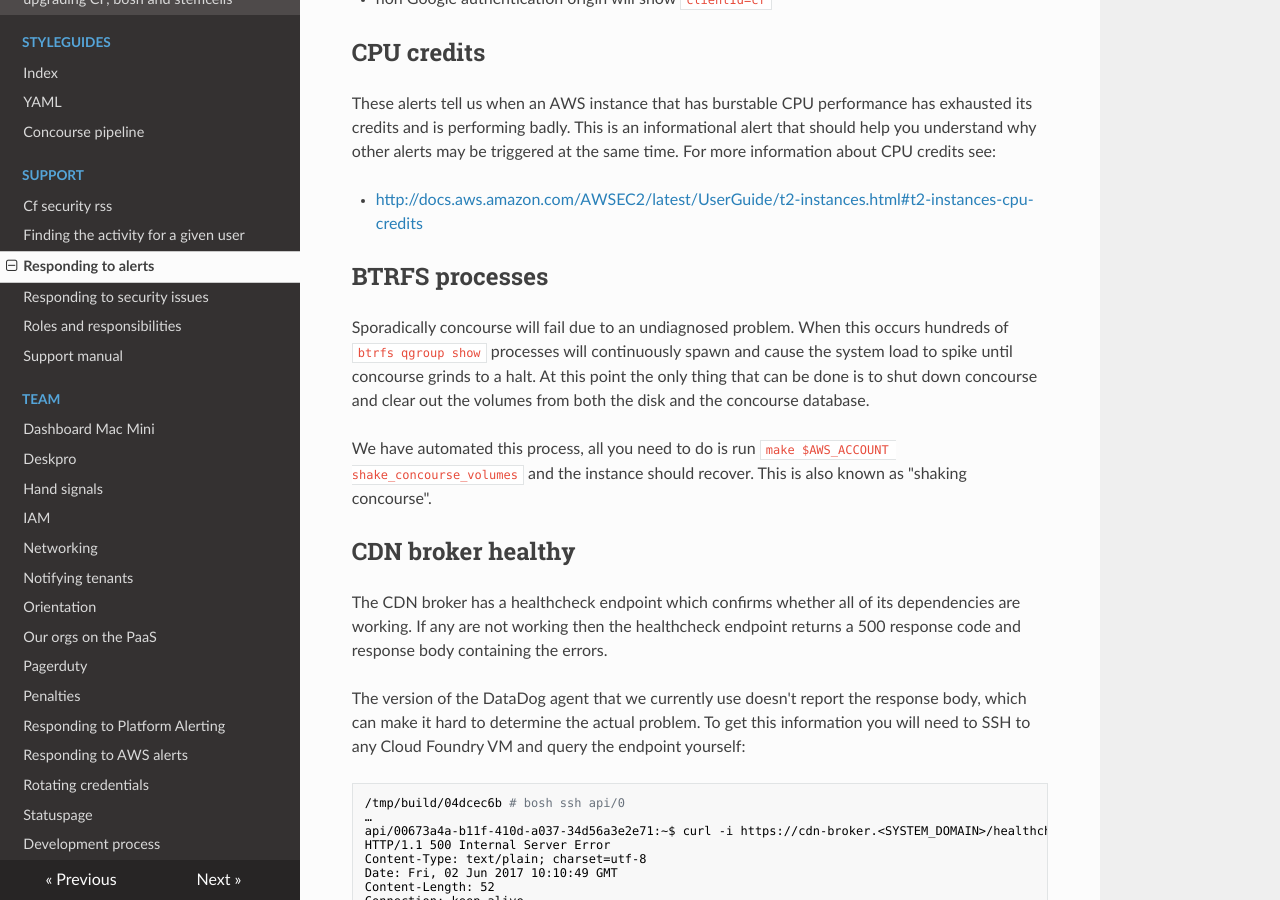
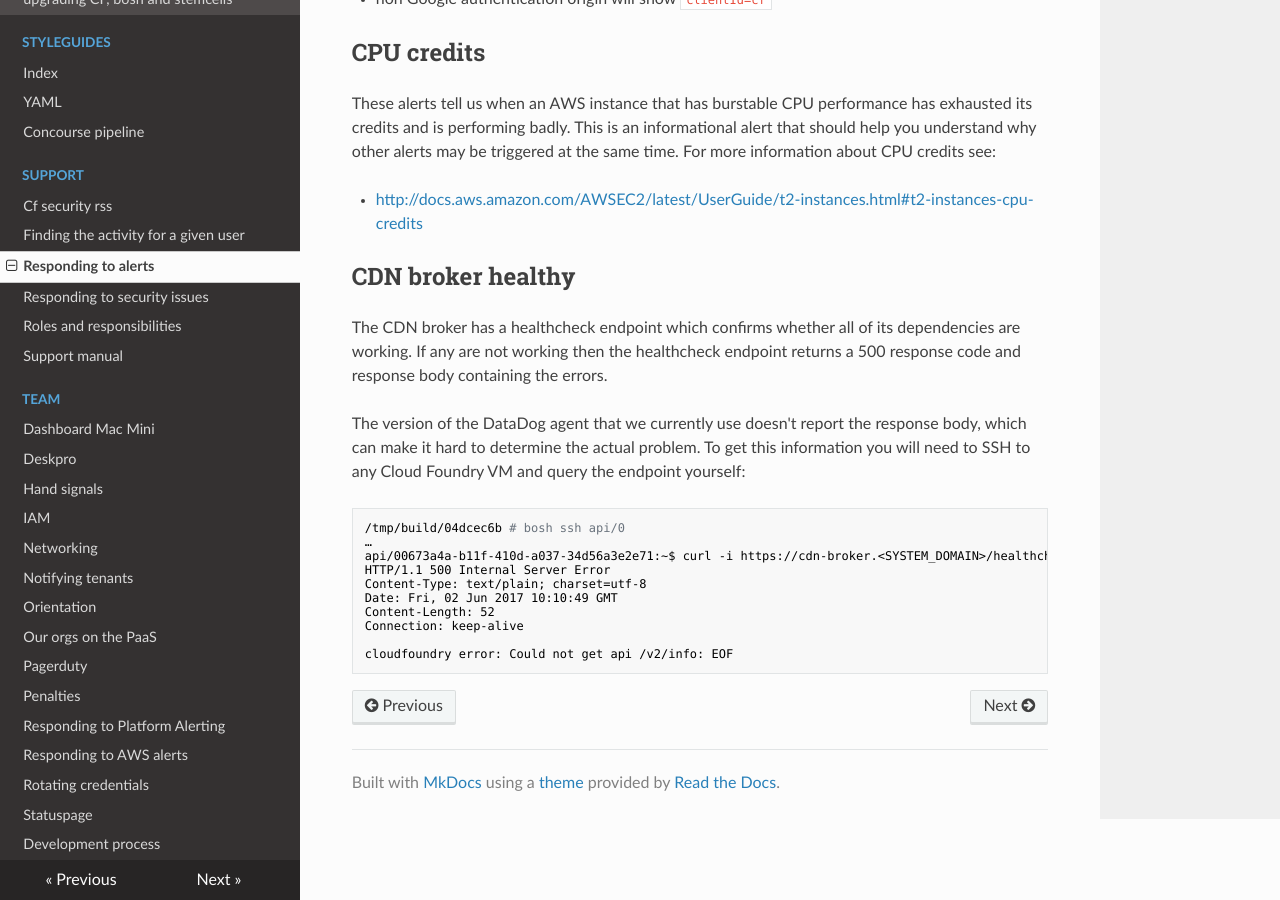
Before and after one commit to alphagov/paas-team-manual, an MkDocs documentation site: the page built from docs/support/responding_to_alerts.md, in a window 1280 px wide and 900 px high, scrolled down 559 px. Built offline with MkDocs 1.6.1, drawn with Linux system fonts in a browser that asks for light colours; nearby versions of some CDN libraries.

Commit message:
Remove BTRFS process documentation
As we've upgraded concourse to the version that has supposedly fixed
this issue, we no longer need to document the process of fixing the
concourse volumes.

```diff
--- a/docs/support/responding_to_alerts.md
+++ b/docs/support/responding_to_alerts.md
@@ -26,12 +26,6 @@ the same time. For more information about CPU credits see:
 
 - <http://docs.aws.amazon.com/AWSEC2/latest/UserGuide/t2-instances.html#t2-instances-cpu-credits>
 
-## BTRFS processes
-
-Sporadically concourse will fail due to an undiagnosed problem. When this occurs hundreds of `btrfs qgroup show` processes will continuously spawn and cause the system load to spike until concourse grinds to a halt. At this point the only thing that can be done is to shut down concourse and clear out the volumes from both the disk and the concourse database.
-
-We have automated this process, all you need to do is run `make $AWS_ACCOUNT shake_concourse_volumes` and the instance should recover. This is also known as "shaking concourse".
-
 ## CDN broker healthy
 
 The CDN broker has a healthcheck endpoint which confirms whether all of its
```
